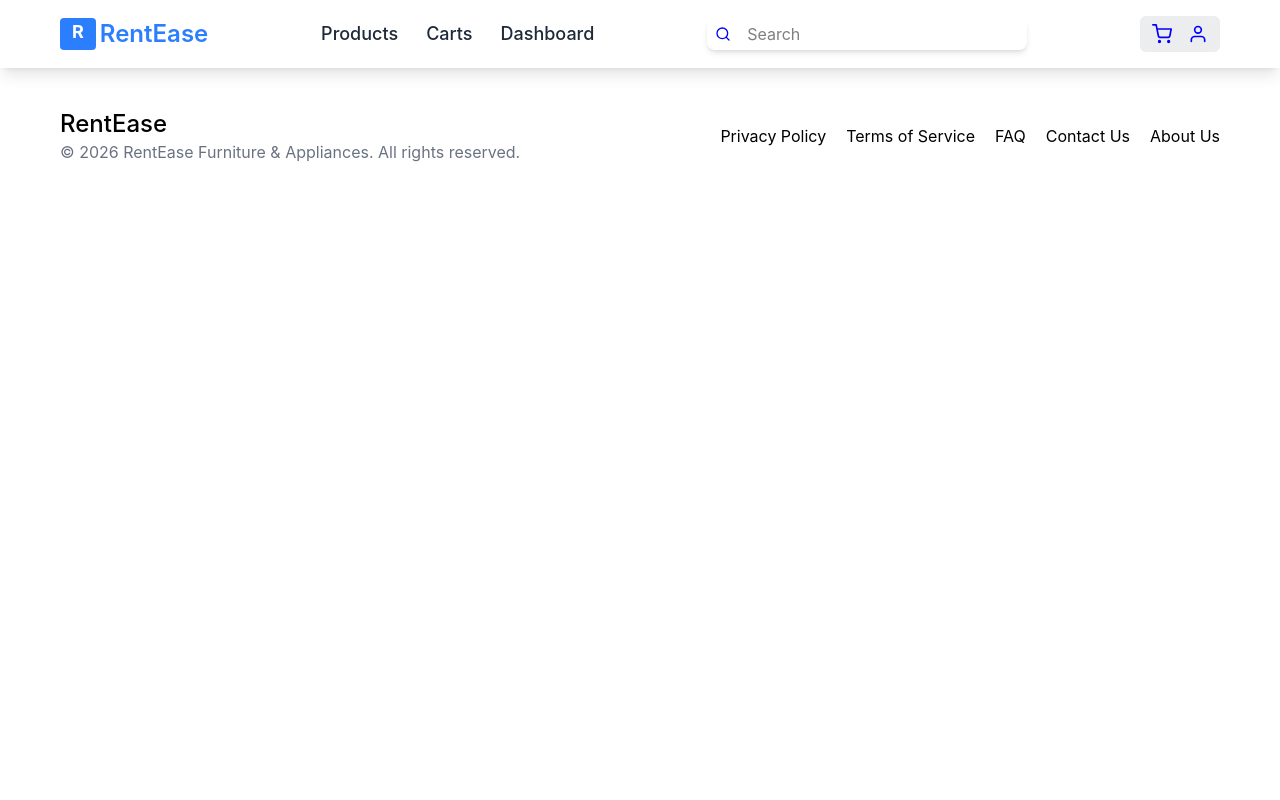
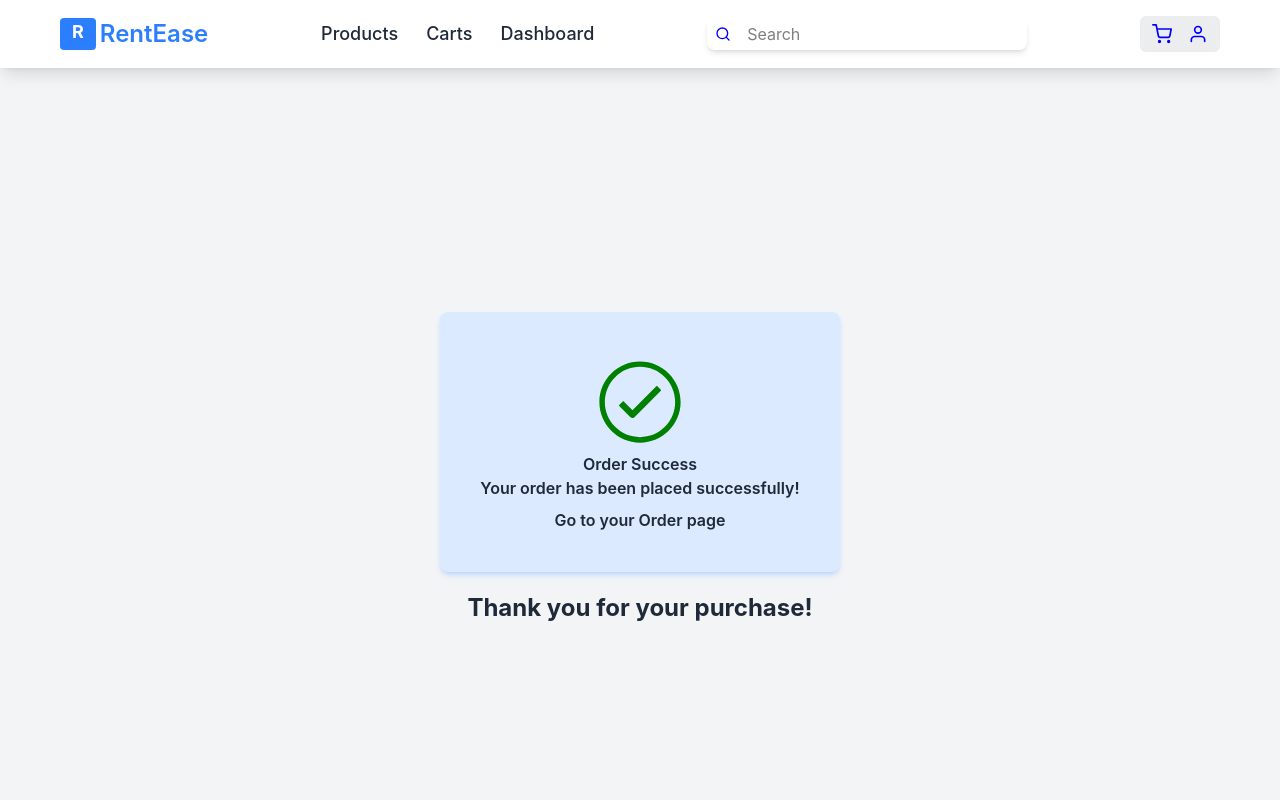
Before and after one commit to dheetchithselvan12/rent-ease, a React (Vite) app in the folder client/: page /order-success in a window 1280 px wide. Shown: the top 800 px of the page. Built offline with nearby package versions, Linux system fonts and the light colour scheme.

Commit message:
Success Page created when order placed cartItems removed and navigate to success page

```diff
--- a/client/src/App.jsx
+++ b/client/src/App.jsx
@@ -6,6 +6,7 @@ import ProductDetailes from "./pages/ProductDetailes";
 import AllProducts from "./pages/AllProducts";
 import Cart from "./pages/Cart";
 import Checkout from "./pages/Checkout";
+import OrderSuccess from "./pages/OrderSuccess";
 
 const App = () => {
   return (
@@ -17,6 +18,7 @@ const App = () => {
         <Route path="/products" element={<AllProducts />} />
         <Route path="/cart" element={<Cart />} />
         <Route path="/checkout" element={<Checkout />} />
+        <Route path="/order-success" element={<OrderSuccess />} />
       </Routes>
       <Footer />
     </>
--- a/client/src/components/checkout/PaymentButton.jsx
+++ b/client/src/components/checkout/PaymentButton.jsx
@@ -1,8 +1,13 @@
 import axios from "axios";
+import { useDispatch } from "react-redux";
 import { RiLock2Fill } from "react-icons/ri";
 import { useSelector } from "react-redux";
+import { useNavigate } from "react-router-dom";
+import { clearCart } from "../../features/cart/cartSlice";
 const PaymentButton = ({ apiOrderData }) => {
   const { orderData } = useSelector((state) => state.checkout);
+  const dispatch = useDispatch();
+  const navigate = useNavigate();
   console.log("oderPayload", orderData);
 
   const handleClick = async () => {
@@ -11,7 +16,13 @@ const PaymentButton = ({ apiOrderData }) => {
         "http://localhost:5000/api/orders",
         apiOrderData,
       );
-      console.log("API Response: ", response);
+      const success = response.data?.success;
+      if (success === true) {
+        dispatch(clearCart());
+        navigate("/order-success");
+      }
+
+      console.log("API Response: ", response.data?.success);
     } catch (error) {
       console.error(
         "Order Error:",
--- /dev/null
+++ b/client/src/pages/OrderSuccess.jsx
@@ -0,0 +1,18 @@
+import { IoIosCheckmarkCircleOutline } from "react-icons/io";
+const OrderSuccess = () => {
+  return (
+    <div className="flex flex-col items-center justify-center p-10 h-dvh bg-gray-100 text-center text-gray-800 font-semibold">
+      <div className="flex flex-col items-center justify-center bg-blue-100 rounded-lg p-10 shadow-md shadow-blue-500/20">
+        <IoIosCheckmarkCircleOutline size={100} color="green" />
+        <h1>Order Success</h1>
+        <p>Your order has been placed successfully!</p>
+        <div className="mt-2">
+          <p className="">Go to your Order page</p>
+        </div>
+      </div>
+      <p className="text-2xl font-bold mt-5  ">Thank you for your purchase!</p>
+    </div>
+  );
+};
+
+export default OrderSuccess;
```
